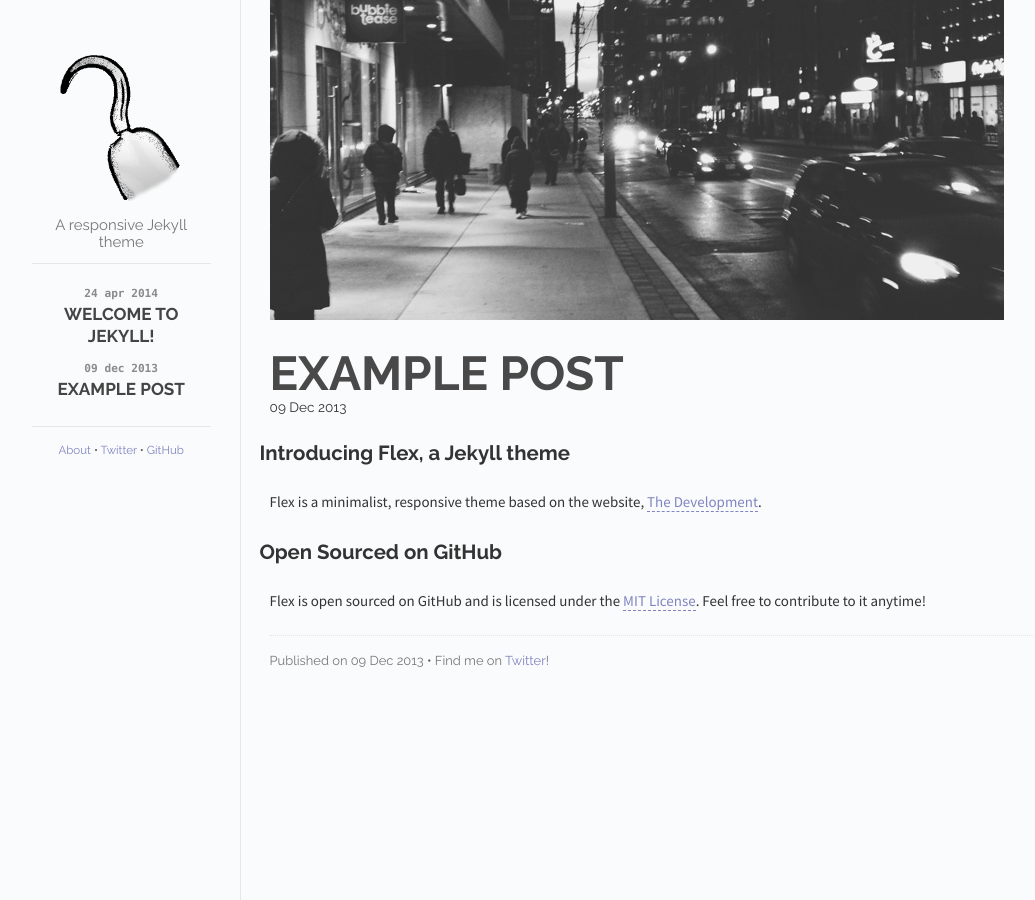
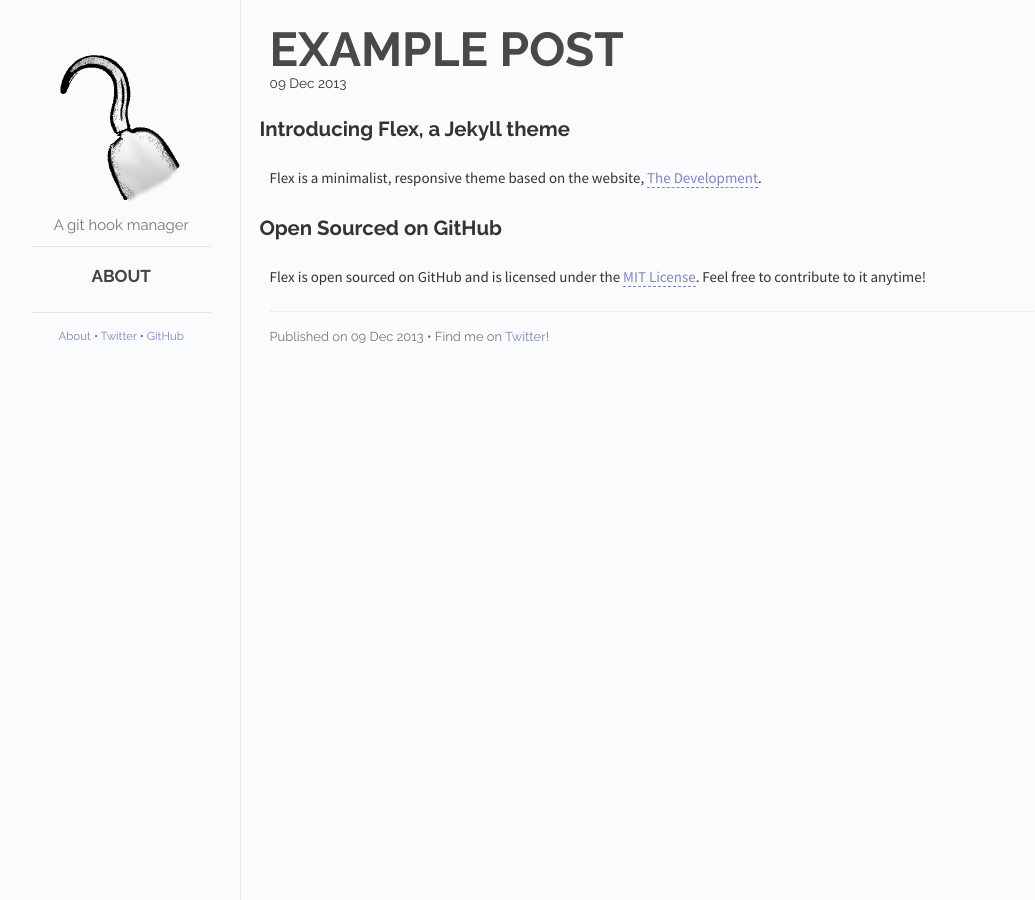
Before and after one commit to aelse/cpthook, a Jekyll site: the page built from _posts/2013-12-09-example-post.md, in a window 1280 px wide. Shown: the whole page, without its empty margins (118-1153 px from the left). Built offline with Jekyll 4.4.1, drawn with Linux system fonts in a browser that asks for light colours; Markdown is read by kramdown in place of the engine named in the settings.

Commit message:
Display links to pages not posts, remove cover image

```diff
--- a/_includes/post.html
+++ b/_includes/post.html
@@ -4,7 +4,9 @@
   </div>
   <div id="post-info">
     <div id="cover-photo-container">
+    <!--
       <img id="cover-photo" src="/images/{{ page.cover }}">
+    -->
     </div>
     <div id="info-container">
       <h1 id="title">{{ page.title }}</h1>
--- a/_layouts/default.html
+++ b/_layouts/default.html
@@ -24,15 +24,14 @@
       <div class="sidebar" id="sidebar">
         <div class="header">
           <h1 class="title"><a href="/"><img id="logo" src="/images/cpthook-logo.png"></a></h1>
-          <span class="tagline">A responsive Jekyll theme</span>
+          <span class="tagline">A git hook manager</span>
         </div>
         <div class="posts">
           <ul class="posts-list">
-            {% for post in site.posts %}
+            {% for page in site.pages %}
               <li class="post-link">
-                <a class="post-title" href="{{ post.url }}">
-                  <span class="post-date">{{ post.date | date_to_string }}</span>
-                  {{ post.title }}
+                <a class="post-title" href="{{ page.url }}">
+                  {{ page.sidebartitle }}
                 </a>
               </li>
             {% endfor %}
```
